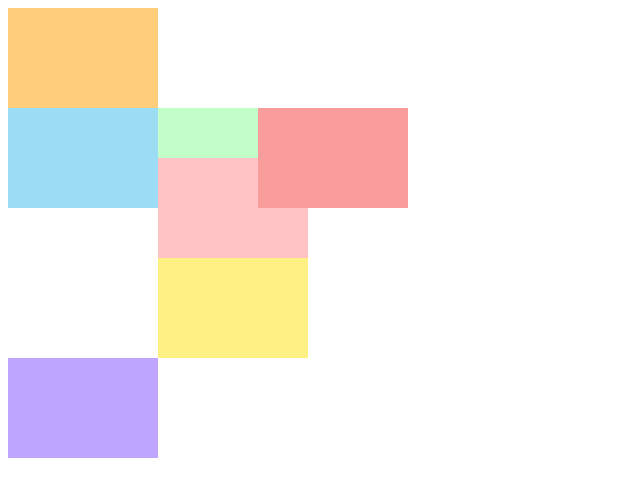
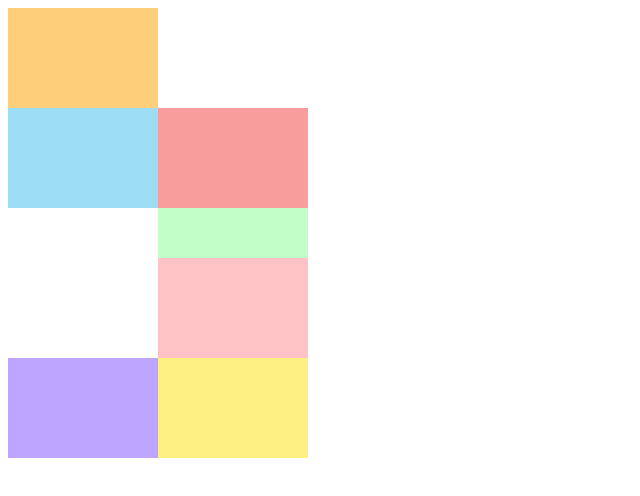
Before and after one commit to kazuki822/Study, a plain HTML site: page 1-18/main.html in a window 1280 px wide. Shown: the whole page, without its empty margins (0-640 px from the left). Drawn offline with Linux system fonts and the light colour scheme.

Commit message:
Update smartStyle.css

```diff
--- a/1-18/smartStyle.css
+++ b/1-18/smartStyle.css
@@ -54,14 +54,17 @@
         height: 100px;
     }
     main {
-        pointer-events: none;
+        float: left;
+        height: 350px;
+        width: 150px;
     }
     .right {
+        float: none;
         width: 150px;
         height: 100px;
     }
     .h1 {
-        width: 150;
+        width: 150px;
         height: 50px;
     }
     .h2 {
```
